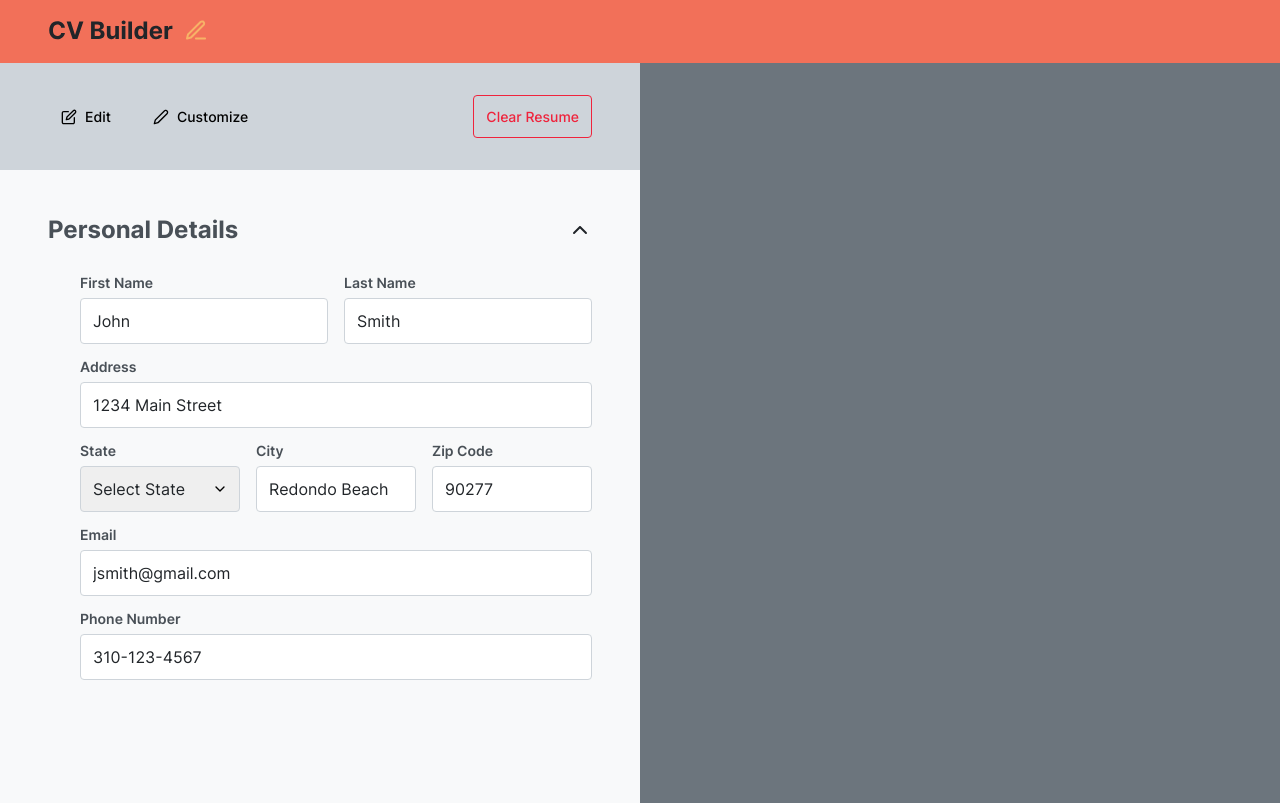
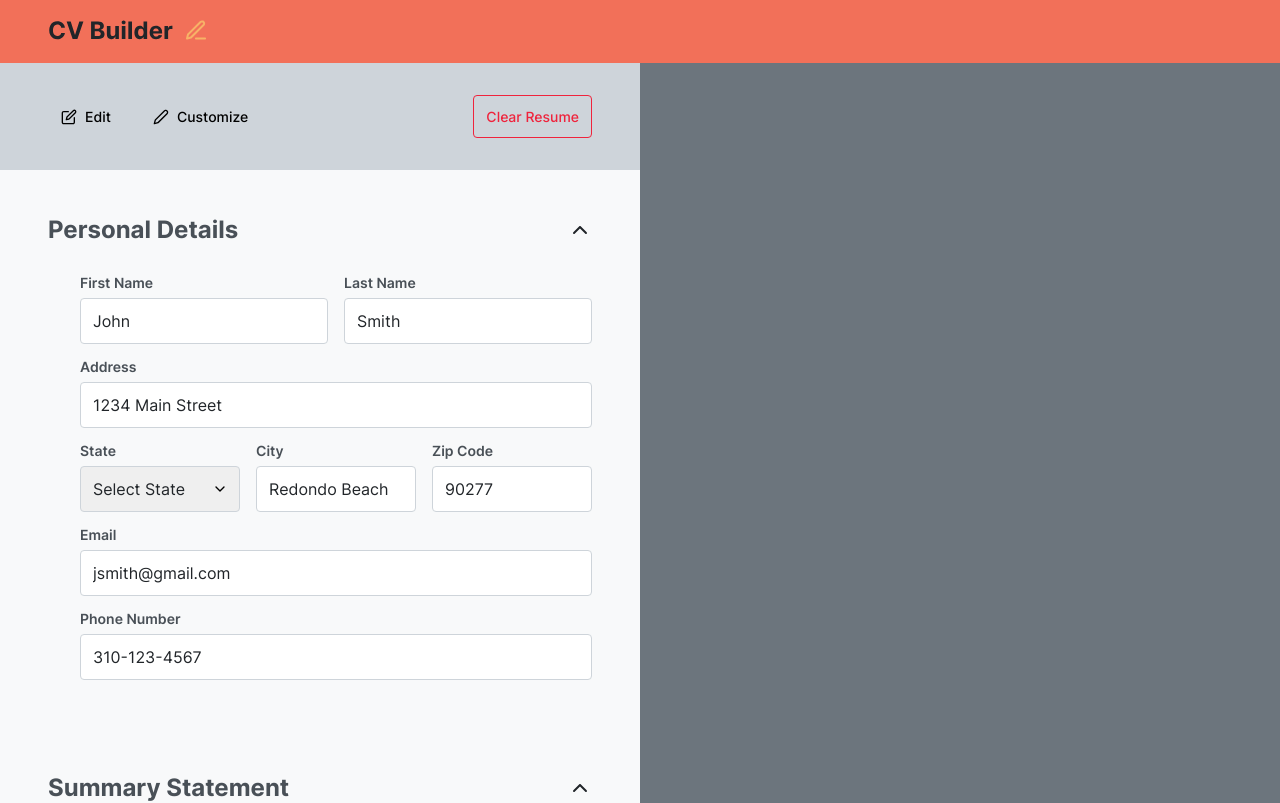
Before and after one commit to vbelmonte/cv-application, a React (Vite) app: page / in a window 1280 px wide. Shown: the top 803 px of the page. Built offline with nearby package versions, Linux system fonts and the light colour scheme.

Commit message:
Shorten layout gap

```diff
--- a/src/index.css
+++ b/src/index.css
@@ -375,7 +375,7 @@ main {
   padding-bottom: 15rem;
   display: flex;
   flex-direction: column;
-  gap: 8rem;
+  gap: 6rem;
 }
 
 .input-container {
```
